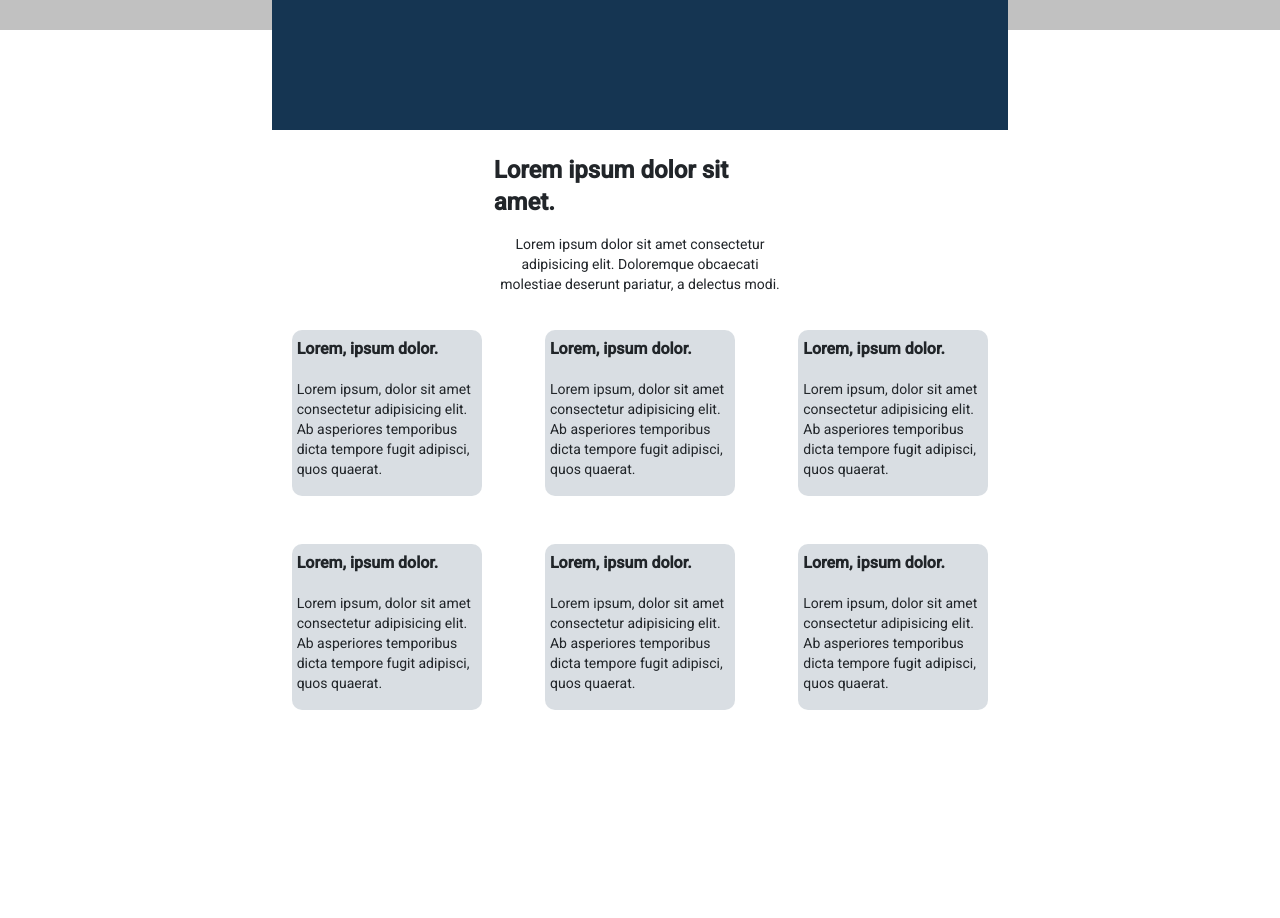
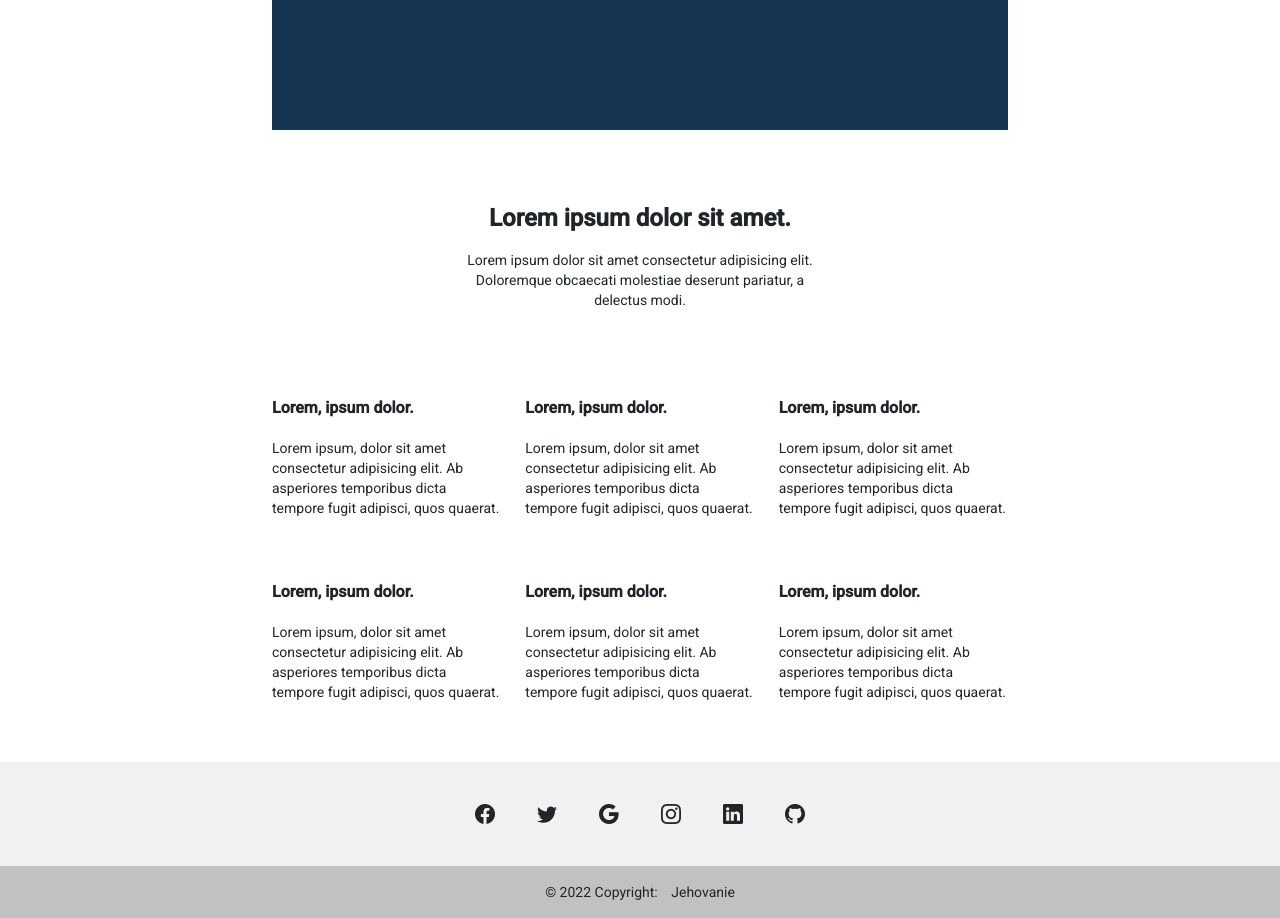
Before and after one commit to Jehovanie/E-commerce-Angular, an Angular app: page /show in a window 1280 px wide. Shown: the part 740-1658 px from the top of the page. Before the commit the page ends 1498 px from the top, so only its background shows below. Built offline with nearby package versions, Linux system fonts and the light colour scheme; a web font is replaced by a local one.

Commit message:
customize design and footer in the show page

```diff
--- a/src/app/components/nav/nav.component.scss
+++ b/src/app/components/nav/nav.component.scss
@@ -38,9 +38,10 @@
 		font-weight: bolder;
 		transform: scale(1.2);
 		transform-origin: center;
+		color: #153552;
 
 		&::after {
-			border-bottom: 2px solid rgb(0, 186, 243);
+			border-bottom: 2px solid #153552;
 		}
 	}
 }
--- a/src/app/pages/show/show.component.html
+++ b/src/app/pages/show/show.component.html
@@ -40,13 +40,13 @@
             </div>
             <div class="col-lg-8 col-md-10 col-sm-9 col-xs-10 m-auto">
 
-                <div class="row">
-                    <div class="col-lg-5 col-md-5 col-sm-8 col-xs-8 m-auto py-4">
-                        <div>
+                <div class="row my-5">
+                    <div class="col-lg-6 col-md-6 col-sm-8 col-xs-8 m-auto py-4">
+                        <div class="text-center">
                             <h1 class="fw-bolder">
                                 Lorem ipsum dolor sit amet.
                             </h1>
-                            <p class="text-center">
+                            <p>
                                 Lorem ipsum dolor sit amet consectetur adipisicing elit. Doloremque obcaecati molestiae
                                 deserunt pariatur, a delectus modi.
                             </p>
@@ -55,7 +55,7 @@
                 </div>
 
                 <div class="row mb-5">
-                    <div class="col-lg-3 col-md-4 col-sm-5 col-xs-6 m-auto card__element">
+                    <div class="col-lg-4 col-md-4 col-sm-5 col-xs-6 m-auto ">
                         <h3 class="fw-bold">
                             Lorem, ipsum dolor.
                         </h3>
@@ -64,7 +64,7 @@
                             tempore fugit adipisci, quos quaerat.
                         </p>
                     </div>
-                    <div class="col-lg-3 col-md-4 col-sm-5 col-6-6 m-auto card__element">
+                    <div class="col-lg-4 col-md-4 col-sm-5 col-6-6 m-auto ">
                         <h3 class="fw-bold">
                             Lorem, ipsum dolor.
                         </h3>
@@ -73,7 +73,36 @@
                             tempore fugit adipisci, quos quaerat.
                         </p>
                     </div>
-                    <div class="col-lg-3 col-md-4 col-sm-5 col-xs-6 m-auto card__element">
+                    <div class="col-lg-4 col-md-4 col-sm-5 col-xs-6 m-auto ">
+                        <h3 class="fw-bold">
+                            Lorem, ipsum dolor.
+                        </h3>
+                        <p>
+                            Lorem ipsum, dolor sit amet consectetur adipisicing elit. Ab asperiores temporibus dicta
+                            tempore fugit adipisci, quos quaerat.
+                        </p>
+                    </div>
+                </div>
+                <div class="row mb-5">
+                    <div class="col-lg-4 col-md-4 col-sm-5 col-xs-6 m-auto ">
+                        <h3 class="fw-bold">
+                            Lorem, ipsum dolor.
+                        </h3>
+                        <p>
+                            Lorem ipsum, dolor sit amet consectetur adipisicing elit. Ab asperiores temporibus dicta
+                            tempore fugit adipisci, quos quaerat.
+                        </p>
+                    </div>
+                    <div class="col-lg-4 col-md-4 col-sm-5 col-6-6 m-auto ">
+                        <h3 class="fw-bold">
+                            Lorem, ipsum dolor.
+                        </h3>
+                        <p>
+                            Lorem ipsum, dolor sit amet consectetur adipisicing elit. Ab asperiores temporibus dicta
+                            tempore fugit adipisci, quos quaerat.
+                        </p>
+                    </div>
+                    <div class="col-lg-4 col-md-4 col-sm-5 col-xs-6 m-auto ">
                         <h3 class="fw-bold">
                             Lorem, ipsum dolor.
                         </h3>
@@ -84,38 +113,10 @@
                     </div>
                 </div>
 
-                <div class="row mb-5">
-                    <div class="col-lg-3 col-md-4 col-sm-5 col-xs-6 m-auto card__element">
-                        <h3 class="fw-bold">
-                            Lorem, ipsum dolor.
-                        </h3>
-                        <p>
-                            Lorem ipsum, dolor sit amet consectetur adipisicing elit. Ab asperiores temporibus dicta
-                            tempore fugit adipisci, quos quaerat.
-                        </p>
-                    </div>
-                    <div class="col-lg-3 col-md-4 col-sm-5 col-xs-6 m-auto card__element">
-                        <h3 class="fw-bold">
-                            Lorem, ipsum dolor.
-                        </h3>
-                        <p>
-                            Lorem ipsum, dolor sit amet consectetur adipisicing elit. Ab asperiores temporibus dicta
-                            tempore fugit adipisci, quos quaerat.
-                        </p>
-                    </div>
-                    <div class="col-lg-3 col-md-4 col-sm-5 col-xs-6 m-auto card__element">
-                        <h3 class="fw-bold">
-                            Lorem, ipsum dolor.
-                        </h3>
-                        <p>
-                            Lorem ipsum, dolor sit amet consectetur adipisicing elit. Ab asperiores temporibus dicta
-                            tempore fugit adipisci, quos quaerat.
-                        </p>
-                    </div>
-                </div>
             </div>
         </div>
     </div>
-
-    <app-footer></app-footer>
+    <div class="container__footer">
+        <app-footer></app-footer>
+    </div>
 </div>
--- a/src/app/pages/show/show.component.scss
+++ b/src/app/pages/show/show.component.scss
@@ -1,6 +1,5 @@
 .content {
     display: block;
-    height: 100vh !important;
 
     .content-show {
         height: 68%;
@@ -70,3 +69,7 @@
     padding: 5px 5px;
     border-radius: 10px;
 }
+
+.container__footer {
+    position: relative;
+}
```
Also changed, not shown: src/app/users/admin/admin.component.html (+11 -0 lines).
